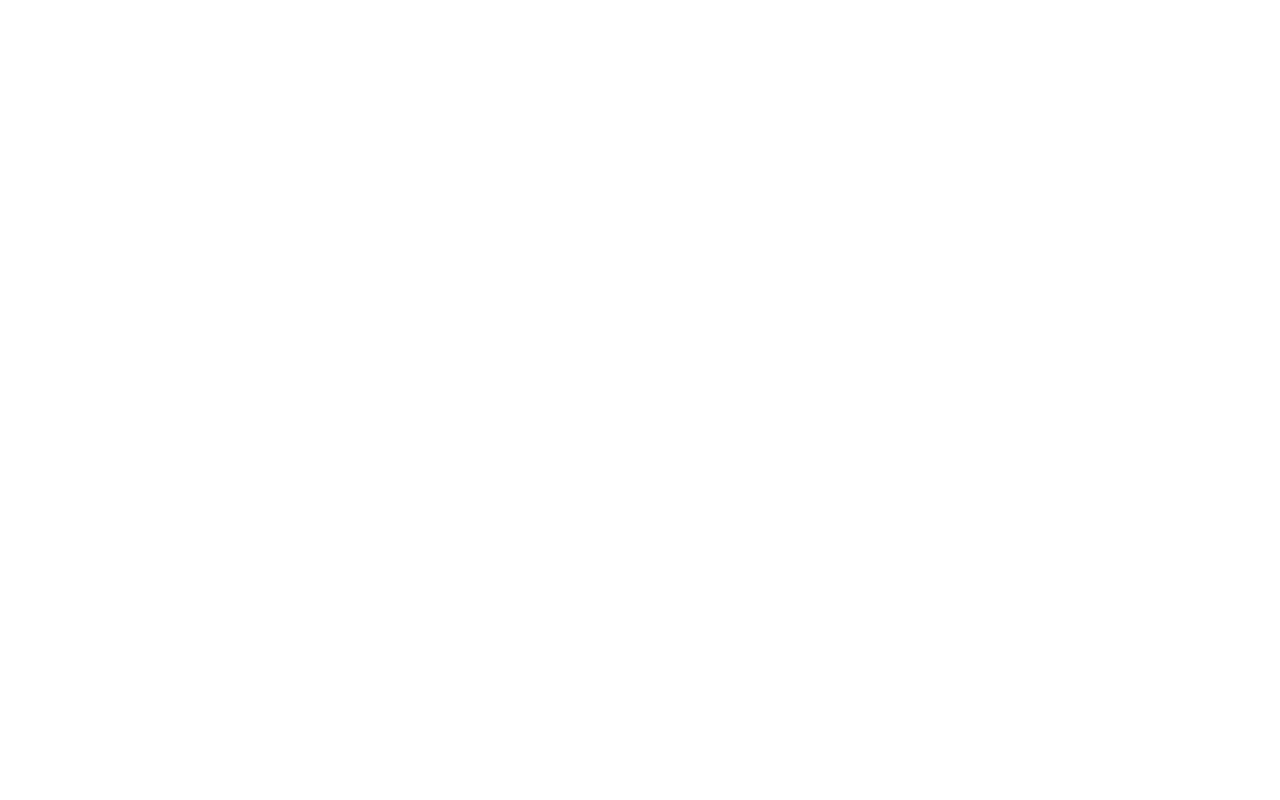
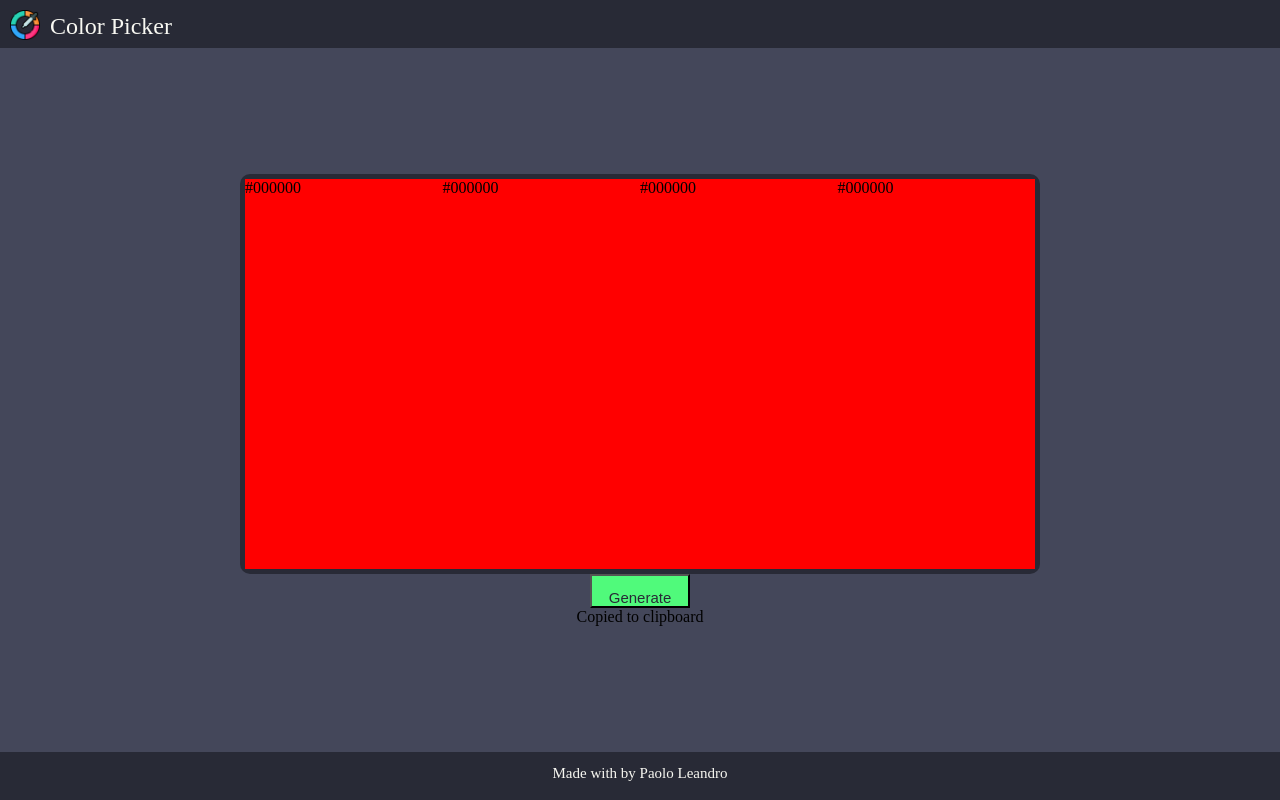
Before and after one commit to paololeandro/color-picker, a plain HTML site: page index.html in a window 1280 px wide. Drawn offline with nearby package versions, Linux system fonts and the light colour scheme.

Commit message:
made some changes

```diff
--- a/assets/style.css
+++ b/assets/style.css
@@ -3,3 +3,81 @@
     padding: 0;
     box-sizing: border-box;
 }
+
+header {
+    width: 100%;
+    height: 6vh;
+    background-color: #282a36;
+    display: flex;
+}
+
+.logo {
+    width: 50px;
+    height: 50px;
+    padding: 10px 10px;
+}
+
+p {
+    font-size: 24px;
+    color: #f8f8f2;
+    padding-top: 13px;
+
+}
+
+.main {
+    width: 100%;
+    height: 88vh;
+    background-color: #44475a;
+    display: flex;
+    flex-direction: column;
+    justify-content: center;
+    align-items: center;
+}
+
+.box {
+    width: 800px;
+    height: 400px;
+    padding: 5px;
+    background-color: #282a36;
+    border-radius: 10px;
+}
+
+.colors-container {
+    width: 100%;
+    min-height: 390px;
+    display: flex;
+    flex-wrap: wrap;
+}
+
+.color {
+    flex: 25%;
+    min-height: 390px;
+    background-color: red;
+    transition: .4s linear;
+    cursor: pointer;
+}
+
+.color:hover {
+    filter: brightness(80%);
+}
+
+.refresh {
+    width: 100px;
+    background-color: #50fa7b;
+}
+
+.refresh p {
+    font-size: 15px;
+    color: #282a36;
+}
+
+footer {
+    width: 100%;
+    height: 6vh;
+    background-color: #282a36;
+}
+
+footer p {
+    font-size: 15px;
+    text-align: center;
+}
--- a/index.html
+++ b/index.html
@@ -5,8 +5,39 @@
         <meta name="viewport" content="width=device-width, initial-scale=1.0">
         <title>Color Picker</title>
         <link rel="stylesheet" href="assets/style.css">
+        <script src="https://cdnjs.cloudflare.com/ajax/libs/jquery/3.4.1/jquery.slim.min.js"></script>
     </head>
     <body>
+        <header>
+            <img src="assets/img/logo.png" alt="Color Picker" class="logo">
+            <p>Color Picker</p>
+        </header>
+        <div class="main">
+            <div class="box">
+                <div class="colors-container">
+                    <div class="color">
+                        <div class="color-hex">#000000</div>
+                    </div>
+                    <div class="color">
+                        <div class="color-hex">#000000</div>
+                    </div>
+                    <div class="color">
+                        <div class="color-hex">#000000</div>
+                    </div>
+                    <div class="color">
+                        <div class="color-hex">#000000</div>
+                    </div>
+                </div>
+            </div>
 
+            <button class="refresh">
+                <p>Generate</p>
+            </button>
+
+            <div class="copied">Copied to clipboard</div>
+        </div>
+        <footer>
+            <p>Made with by Paolo Leandro</p>
+        </footer>
     </body>
 </html>
```
Also changed, not shown: assets/img/logo.png (added).
